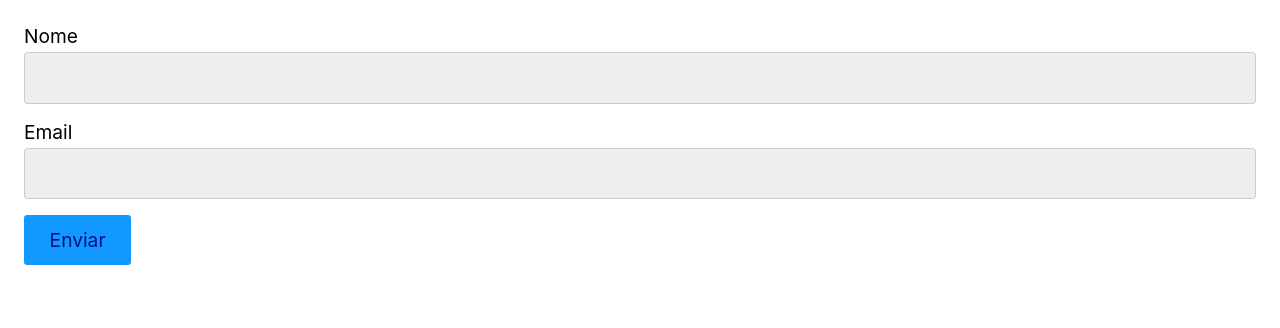
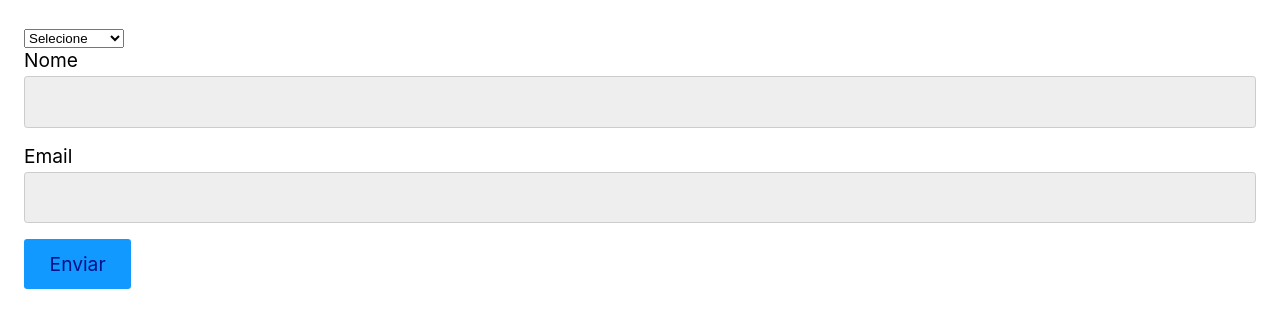
Before and after one commit to ocesar9/React, a React (Create React App) app in the folder ambiente-do-curso/appreact/: page / in a window 1280 px wide. Shown: the top 328 px of the page. Built offline with nearby package versions, Linux system fonts and the light colour scheme.

Commit message:
Componentes Select

```diff
--- a/ambiente-do-curso/appreact/src/App.js
+++ b/ambiente-do-curso/appreact/src/App.js
@@ -1,12 +1,15 @@
 import React from 'react'
-import Input from './Form/input'
+import Input from './Form/Input'
+import Select from './Form/Select';
 
 const App = () => {
   const [nome,setNome] = React.useState('');
   const [email,setEmail] = React.useState('');
+  const [produto,setProduto] = React.useState('');
 
   return (
     <form>
+      <Select options={['smarthphone','tablet']} value={produto} setValue={setProduto}/>
       <Input label="Nome" id="nome" value={nome} setValue={setNome}/>
       <Input label="Email" id="email" value={email} setValue={setEmail} required/>
       <button>Enviar</button>
@@ -14,4 +17,4 @@
   )
 }
 
-export default App
+export default App;
--- /dev/null
+++ b/ambiente-do-curso/appreact/src/Form/Select.js
@@ -0,0 +1,18 @@
+import React from 'react';
+
+const Select = ({ options, value, setValue, ...props }) => {
+  return (
+    <select value={value} onChange={({target}) => setValue(target.value)} {...props}>
+      <option value="" disabled>
+        Selecione
+      </option>
+      {options.map((option) => (
+        <option key={option} value={option}>
+          {option}
+        </option>
+      ))}
+    </select>
+  );
+};
+
+export default Select;
```
Also changed, not shown: ambiente-do-curso/appreact/src/Form/Input.js (renamed from ambiente-do-curso/appreact/src/Form/input.js).
